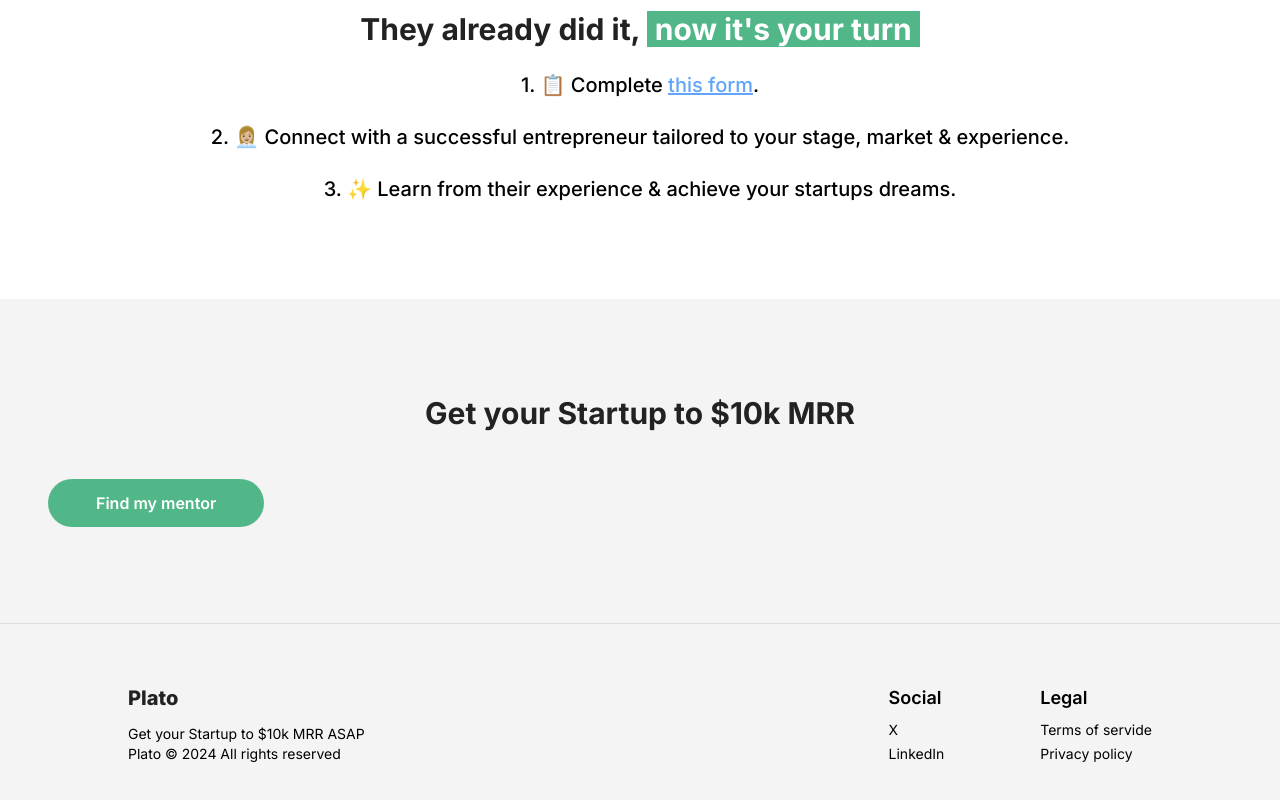
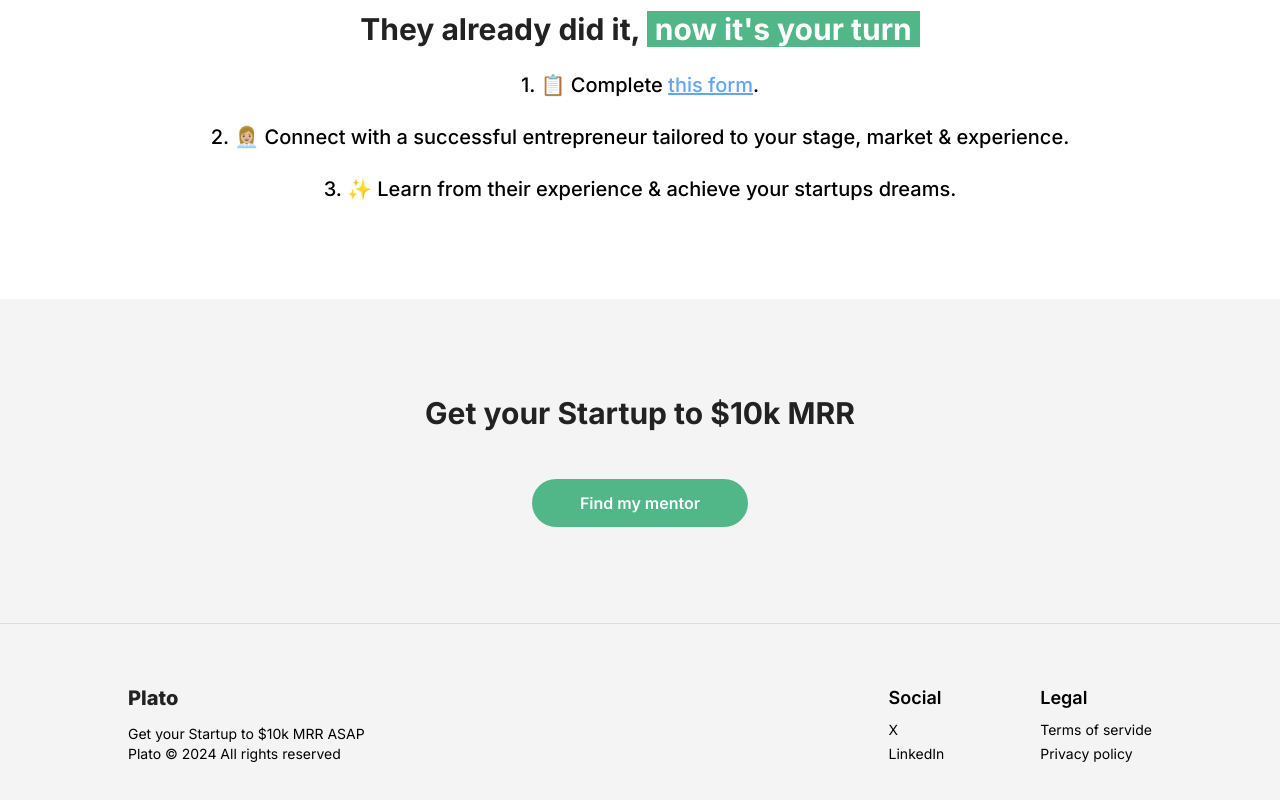
Before and after one commit to danigleba/matching-startup-mentors-and-mentees, a Next.js app: page / in a window 1280 px wide. Shown: the part 1871-2671 px from the top of the page. Built offline with nearby package versions, Linux system fonts and the light colour scheme.

Commit message:
fix: centered finalCTA button

```diff
--- a/components/FinalCTA.js
+++ b/components/FinalCTA.js
@@ -9,7 +9,7 @@
     return (
         <div className="final-cta">
             <h2 className="mb-12">Get your Startup to $10k MRR</h2>
-            <Link className="w-full" href="https://pqqg8ji8pbd.typeform.com/to/WKNxkfX8" target="_blank">
+            <Link className="flex justify-center items-center w-full" href="https://pqqg8ji8pbd.typeform.com/to/WKNxkfX8" target="_blank">
                 <button>Find my mentor</button>
             </Link>
         </div>
```
